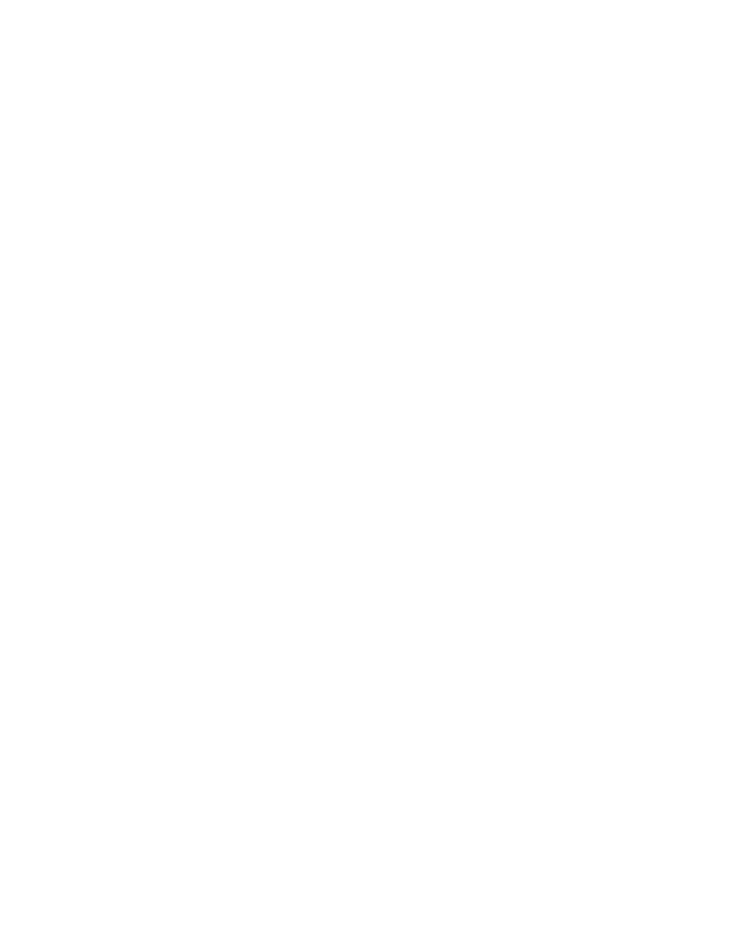
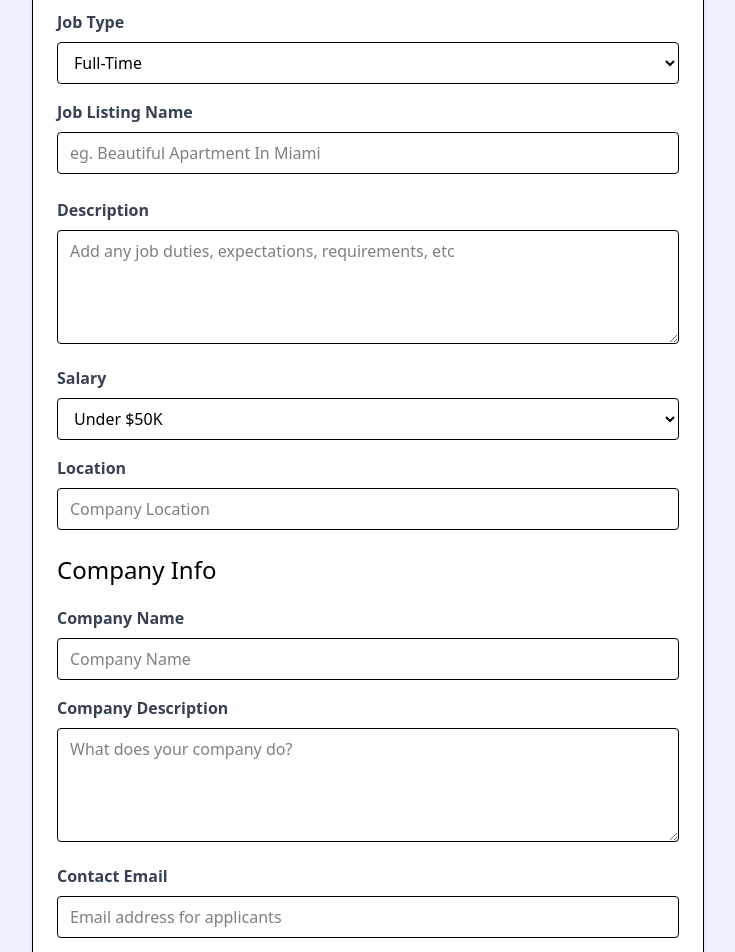
Before and after one commit to EYOB123695/jobs-web-app, a React (Vite) app: page /add-job in a window 1280 px wide. Shown: the part 260-1212 px from the top of the page, without its empty margins (272-1007 px from the left). Before the commit the page ends 800 px from the top, so only its background shows below. Built offline with nearby package versions, Linux system fonts and the light colour scheme.

Commit message:
modifiedApp.jsx

```diff
--- a/src/App.jsx
+++ b/src/App.jsx
@@ -8,19 +8,24 @@
 import JobPage , {JobLoader} from './pages/JobPage';
 import AddJobPage from './pages/AddJobPage';
 
+
+
+const App = () => {
+  const addJob = async (newJob) => {
+  console.log(newJob);
+}
+
 const router  = createBrowserRouter (
   createRoutesFromElements (
     <Route path="/" element = {<MainLayout/>}>
     <Route index element =  {<HomePages/>}/>
     <Route path = "/jobs/:id" element =  {<JobPage/>} loader = {JobLoader}/>
     <Route path = "/jobs" element =  {<JobsPage/>}/>
-    < Route path = "/add-job" element =  {<AddJobPage/>}/>
+    < Route path = "/add-job" element =  {<AddJobPage addjobssubmit = {addJob}/>}/>
     <Route path = "*" element =  {<NotFound/>}/>
 
     </Route>
   ) ) ;
-
-const App = () => {
   return <RouterProvider router = {router}/> ;
 
 
--- a/src/pages/AddJobPage.jsx
+++ b/src/pages/AddJobPage.jsx
@@ -1,9 +1,227 @@
 import React from 'react'
+import { useState } from 'react';
+import { useNavigate } from 'react-router-dom';
 
-const AddJobPage = () => {
+const AddJobPage = ({addjobssubmit}) => {
+  const [title, setTitle] = useState('');
+  const [type, setType] = useState('Full-Time');
+  const [location, setLocation] = useState('');
+  const [description, setDescription] = useState('');
+  const [salary, setSalary] = useState('Under $50K');
+  const [companyName, setCompanyName] = useState('');
+  const [companyDescription, setCompanyDescription] = useState('');
+  const [contactEmail, setContactEmail] = useState('');
+  const [contactPhone, setContactPhone] = useState('');
+
+  const navigate = useNavigate();
+
+  const SubmitForm = (e) => {
+    e.preventDefault() ;
+    const newJob = {
+        title ,
+        type ,
+        location ,
+        description ,
+        salary ,
+        company: {
+          name: companyName ,
+          description: companyDescription ,
+          contactEmail ,
+          contactPhone
+        },
+    };
+        addjobssubmit(newJob);
+        return navigate('/jobs');
+
+
+  }
+
   return (
-    <div>AddJobPage</div>
-  )
-}
+
+    <>
+    <section className="bg-indigo-50">
+      <div className="container m-auto max-w-2xl py-24">
+        <div
+          className="bg-white px-6 py-8 mb-4 shadow-md rounded-md border m-4 md:m-0"
+        >
+          <form onSubmit={SubmitForm}>
+            <h2 className="text-3xl text-center font-semibold mb-6">Add Job</h2>
+
+            <div className="mb-4">
+              <label htmlFor="type" className="block text-gray-700 font-bold mb-2"
+                >Job Type</label
+              >
+              <select
+                id="type"
+                name="type"
+                className="border rounded w-full py-2 px-3"
+                required
+                value = {type}
+                onChange = {(e) => setType(e.target.value)}
+              >
+                <option value="Full-Time">Full-Time</option>
+                <option value="Part-Time">Part-Time</option>
+                <option value="Remote">Remote</option>
+                <option value="Internship">Internship</option>
+              </select>
+            </div>
+
+            <div className="mb-4">
+              <label className="block text-gray-700 font-bold mb-2"
+                >Job Listing Name</label
+              >
+              <input
+                type="text"
+                id="title"
+                name="title"
+                className="border rounded w-full py-2 px-3 mb-2"
+                placeholder="eg. Beautiful Apartment In Miami"
+                required
+                value = {title}
+                onChange = {(e) => setTitle(e.target.value)}
+              />
+            </div>
+            <div className="mb-4">
+              <label
+                htmlFor="description"
+                className="block text-gray-700 font-bold mb-2"
+                >Description</label
+              >
+              <textarea
+                id="description"
+                name="description"
+                className="border rounded w-full py-2 px-3"
+                rows="4"
+                placeholder="Add any job duties, expectations, requirements, etc"
+                value = {description}
+                onChange = {(e) => setDescription(e.target.value)}
+              ></textarea>
+            </div>
+
+            <div className="mb-4">
+              <label htmlFor="type" className="block text-gray-700 font-bold mb-2"
+                >Salary</label
+              >
+              <select
+                id="salary"
+                name="salary"
+                className="border rounded w-full py-2 px-3"
+                required
+                 value = {salary}
+                onChange = {(e) => setSalary(e.target.value)}
+              >
+                <option value="Under $50K">Under $50K</option>
+                <option value="$50K - 60K">$50K - $60K</option>
+                <option value="$60K - 70K">$60K - $70K</option>
+                <option value="$70K - 80K">$70K - $80K</option>
+                <option value="$80K - 90K">$80K - $90K</option>
+                <option value="$90K - 100K">$90K - $100K</option>
+                <option value="$100K - 125K">$100K - $125K</option>
+                <option value="$125K - 150K">$125K - $150K</option>
+                <option value="$150K - 175K">$150K - $175K</option>
+                <option value="$175K - 200K">$175K - $200K</option>
+                <option value="Over $200K">Over $200K</option>
+              </select>
+            </div>
+
+            <div className='mb-4'>
+              <label className='block text-gray-700 font-bold mb-2'>
+                Location
+              </label>
+              <input
+                type='text'
+                id='location'
+                name='location'
+                className='border rounded w-full py-2 px-3 mb-2'
+                placeholder='Company Location'
+                required
+                value = {location}
+                onChange = {(e) => setLocation(e.target.value)}
+              />
+            </div>
+
+            <h3 className="text-2xl mb-5">Company Info</h3>
+
+            <div className="mb-4">
+              <label htmlFor="company" className="block text-gray-700 font-bold mb-2"
+                >Company Name</label
+              >
+              <input
+                type="text"
+                id="company"
+                name="company"
+                className="border rounded w-full py-2 px-3"
+                placeholder="Company Name"
+                 value = {companyName}
+                onChange = {(e) => setCompanyName(e.target.value)}
+              />
+            </div>
+
+            <div className="mb-4">
+              <label
+                htmlFor="company_description"
+                className="block text-gray-700 font-bold mb-2"
+
+                >Company Description</label
+              >
+              <textarea
+                id="company_description"
+                name="company_description"
+                className="border rounded w-full py-2 px-3"
+                rows="4"
+                placeholder="What does your company do?"
+                 value = {companyDescription}
+                onChange = {(e) => setCompanyDescription(e.target.value)}
+              ></textarea>
+            </div>
+
+            <div className="mb-4">
+              <label
+                htmlFor="contact_email"
+                className="block text-gray-700 font-bold mb-2"
+                >Contact Email</label
+              >
+              <input
+                type="email"
+                id="contact_email"
+                name="contact_email"
+                className="border rounded w-full py-2 px-3"
+                placeholder="Email address for applicants"
+                required
+                 value = {contactEmail}
+                onChange = {(e) => setContactEmail(e.target.value)}
+              />
+            </div>
+            <div className="mb-4">
+              <label
+                htmlFor="contact_phone"
+                className="block text-gray-700 font-bold mb-2"
+                >Contact Phone</label
+              >
+              <input
+                type="tel"
+                id="contact_phone"
+                name="contact_phone"
+                className="border rounded w-full py-2 px-3"
+                placeholder="Optional phone for applicants"
+                 value = {contactPhone}
+                onChange = {(e) => setContactPhone(e.target.value)}
+              />
+            </div>
+
+            <div>
+              <button
+                className="bg-indigo-500 hover:bg-indigo-600 text-white font-bold py-2 px-4 rounded-full w-full focus:outline-none focus:shadow-outline"
+                type="submit">
+                Add Job
+              </button>
+            </div>
+          </form>
+        </div>
+      </div>
+    </section>
+    </>
+  );
+};
 
 export default AddJobPage
```
